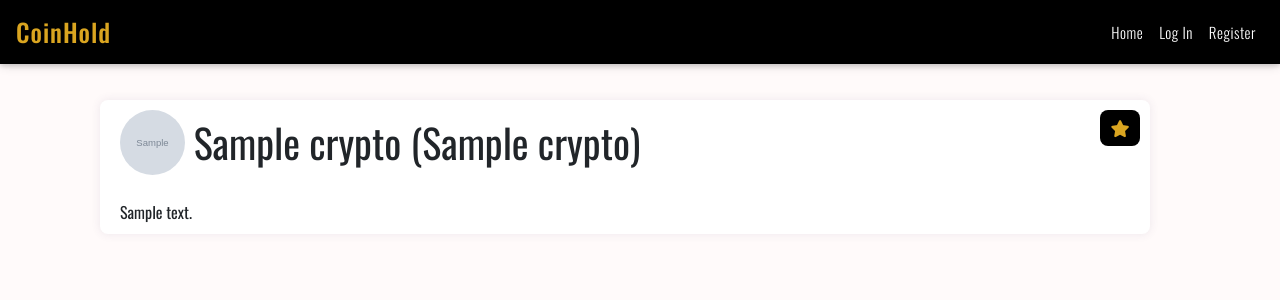
After one commit to Code-Institute-Submissions/Milestone-Project-261, a Flask app: template templates/crypto.html in a window 1280 px wide. The commit adds this page. Shown: the top 300 px of the page. Run offline with Flask 2, Linux system fonts and the light colour scheme; the template is opened without the code that fills it: most values are stand-ins (such as "Sample title", 1, 10 or a date in 2020); grey boxes marked "Sample" are stand-in pictures; some libraries are stand-ins or nearby versions; some web fonts are replaced.

Commit message:
Add Crypto template

```diff
--- a/app.py
+++ b/app.py
@@ -157,6 +157,13 @@ def remove_watchlist(crypto_id, url):
             return redirect(url_for("watchlist", username=username))
 
 
+@app.route("/get_crypto/<crypto_id>")
+def get_crypto(crypto_id):
+    crypto = cryptos_coll.find_one({"_id": ObjectId(crypto_id)})
+    return render_template("crypto.html",
+                               crypto=crypto)
+
+
 if __name__ == "__main__":
     app.run(host=os.environ.get("IP"),
             port=int(os.environ.get("PORT")),
--- a/static/css/style.css
+++ b/static/css/style.css
@@ -290,3 +290,49 @@ label.form-label {
 .add-coin-text {
     font-size: 24px;
 }
+
+
+/* ---------------------------------------------Crypto Page */
+
+.get-crypto-icon {
+    display: inline-block;
+    padding-left: 20px;
+    padding-right: 5px;
+}
+
+.get-crypto-icon img {
+    width: 65px;
+    height: 65px;
+    border-radius: 50%;
+    margin-bottom: 25px;
+}
+
+.get-crypto-name {
+     display: inline-block;
+}
+
+.crypto-name {
+    font-size: 40px;
+}
+
+.get-crypto-favourite {
+    margin-left: 10px;
+    background-color: #000000;
+    width: 40px;
+    padding-top: 5px;
+    padding-bottom: 5px;
+    margin-right: 10px;
+    text-align: center;
+    border-radius: 8px;
+    float: right;
+}
+
+.crypto-card-body {
+    padding-top: 10px;
+    padding-bottom: 10px;
+}
+
+.crypto-about {
+    margin-left: 20px;
+    margin-right: 20px;
+}
--- /dev/null
+++ b/templates/crypto.html
@@ -0,0 +1,28 @@
+{% extends "base.html" %}
+{% block content %}
+<section id="crypto">
+    <div class="row">
+        <div class="col-12">
+            <div class="card card-margin">
+                <div class="crypto-card-body">
+                    <div class="get-crypto-icon">
+                        <img src="{{ crypto.crypto_logo }}" alt="icon">
+                    </div>
+                    <div class="get-crypto-name">
+                        <div class="crypto-name">{{ crypto.crypto_name }} ({{ crypto.market_name }})</div>
+                    </div>
+                    <div class="get-crypto-favourite">
+                        <div class="crypto-favourite">
+                            <a href="#" class="favourite-button">
+                                <i class="fas fa-star"></i>
+                            </a>
+                        </div>
+                    </div>
+                    <div class="get-crypto-about">
+                        <div class="crypto-about">{{ crypto.crypto_about }}</div>
+                    </div>
+                </div>
+            </div>
+        </div>
+</section>
+{% endblock %}
--- a/templates/index.html
+++ b/templates/index.html
@@ -1,7 +1,7 @@
 {% extends "base.html" %}
 {% block content %}
 
-<section id="home">
+<section id="index">
     <div class="row">
         <div class="header-section">
             <div class="page-header">Cryptocurrency is the Future</div>
@@ -67,14 +67,14 @@
                                 <tr>
                                     <td class="table-icon">
                                         <div class="crypto-icon">
-                                            <a href="#">
+                                            <a href="{{ url_for('get_crypto', crypto_id=crypto._id) }}">
                                                 <img src="{{ crypto.crypto_logo }}" alt="icon">
                                             </a>
                                         </div>
                                     </td>
                                     <td>
                                         <div class="crypto-name">
-                                            <a href="#">
+                                            <a href="{{ url_for('get_crypto', crypto_id=crypto._id) }}">
                                                 <h3>{{ crypto.market_name }}</h3>
                                                 <h5>{{ crypto.crypto_name }}</h5>
                                             </a>
--- a/templates/watchlist.html
+++ b/templates/watchlist.html
@@ -32,14 +32,14 @@
                                 <tr>
                                     <td class="table-icon">
                                         <div class="crypto-icon">
-                                            <a href="#">
+                                            <a href="{{ url_for('get_crypto', crypto_id=crypto._id) }}">
                                                 <img src="{{ crypto.crypto_logo }}" alt="icon">
                                             </a>
                                         </div>
                                     </td>
                                     <td>
                                         <div class="crypto-name">
-                                            <a href="#">
+                                            <a href="{{ url_for('get_crypto', crypto_id=crypto._id) }}">
                                                 <h3>{{ crypto.market_name }}</h3>
                                                 <h5>{{ crypto.crypto_name }}</h5>
                                             </a>
```
